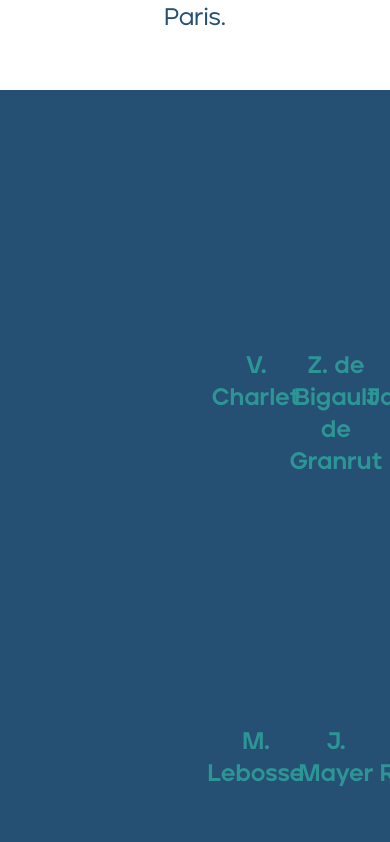
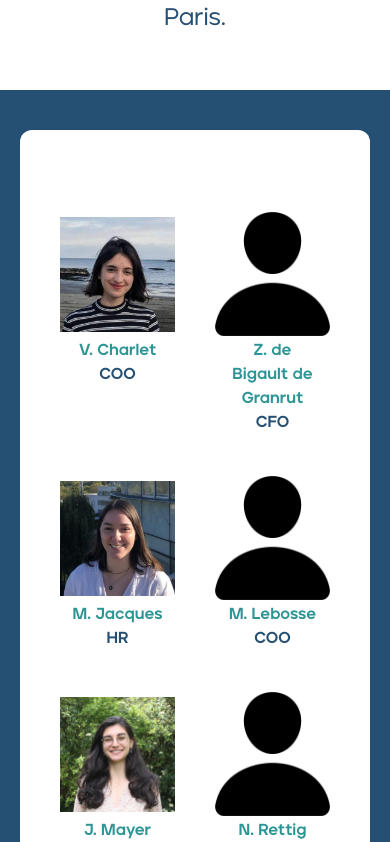
Before and after one commit to LOISGALLAUD/compagnon, a React (Vite) app: page / in a window 390 px wide. Shown: the part 1342-2184 px from the top of the page. Built offline with nearby package versions, Linux system fonts and the light colour scheme.

Commit message:
team responsive

```diff
--- a/src/constants/index.js
+++ b/src/constants/index.js
@@ -9,7 +9,7 @@ export const team = [
   {
     name: "Z. de Bigault de Granrut",
     role: "CFO",
-    image: "/images/zoe.jpg",
+    image: "/images/person.png",
   },
   {
     name: "M. Jacques",
@@ -19,7 +19,7 @@ export const team = [
   {
     name: "M. Lebosse",
     role: "COO",
-    image: "/images/mathieu.jpg",
+    image: "/images/person.png",
   },
   {
     name: "J. Mayer",
@@ -29,17 +29,17 @@ export const team = [
   {
     name: "N. Rettig",
     role: "CPO",
-    image: "/images/noemie.jpg",
+    image: "/images/person.png",
   },
-  {
-    name: "",
-    role: "",
-    image: "",
-  },
+  // {
+  //   name: "",
+  //   role: "",
+  //   image: "",
+  // },
   {
     name: "C. Capdeville",
     role: "CEO",
-    image: "/images/clement.jpg",
+    image: "/images/person.png",
   },
 ];
 
--- a/src/sections/AboutUs.jsx
+++ b/src/sections/AboutUs.jsx
@@ -26,10 +26,14 @@ const AboutUs = () => {
       </div>
 
       {/* Team */}
-      <div className="px-32 bg-abyss w-full">
-        <div className="grid grid-cols-3 gap-20 py-20 mx-32 my-10 rounded-xl bg-white">
+      <div
+        className="px-5
+      md:px-20
+      lg:px-32 bg-abyss w-full"
+      >
+        <div className="grid md:grid-cols-3 grid-cols-2 gap-10 py-20 my-10 rounded-xl bg-white p-10">
           {team.map((member, index) => (
-            <div key={index} className="flex flex-col items-center gap-3">
+            <div key={index} className="flex flex-col items-center">
               <img
                 src={
                   member.image
@@ -37,11 +41,18 @@ const AboutUs = () => {
                     : "https://lledogrupo.com/wp-content/uploads/2018/04/white-img.jpg"
                 }
                 alt={member.name}
-                className="w-32 h-32 object-scale-down rounded-full"
+                className="
+                w-32 h-32
+                md:w-36 md:h-36
+                lg:w-48 lg:h-48
+                xl:w-52 xl:h-52
+                object-scale-down md:rounded-full"
               />
               <div className="w-5/6 text-center flex flex-col justify-center items-center">
-                <h2 className="text-pond text-2xl font-jeko">{member.name}</h2>
-                <p className="text-abyss text-xl text-center font-jeko">
+                <h2 className="text-pond xl:text-3xl lg:text-xl sm:text-sm font-jeko">
+                  {member.name}
+                </h2>
+                <p className="text-abyss xl:text-2xl lg:text-lg sm:text-xs text-center font-jeko">
                   {member.role}
                 </p>
               </div>
```
